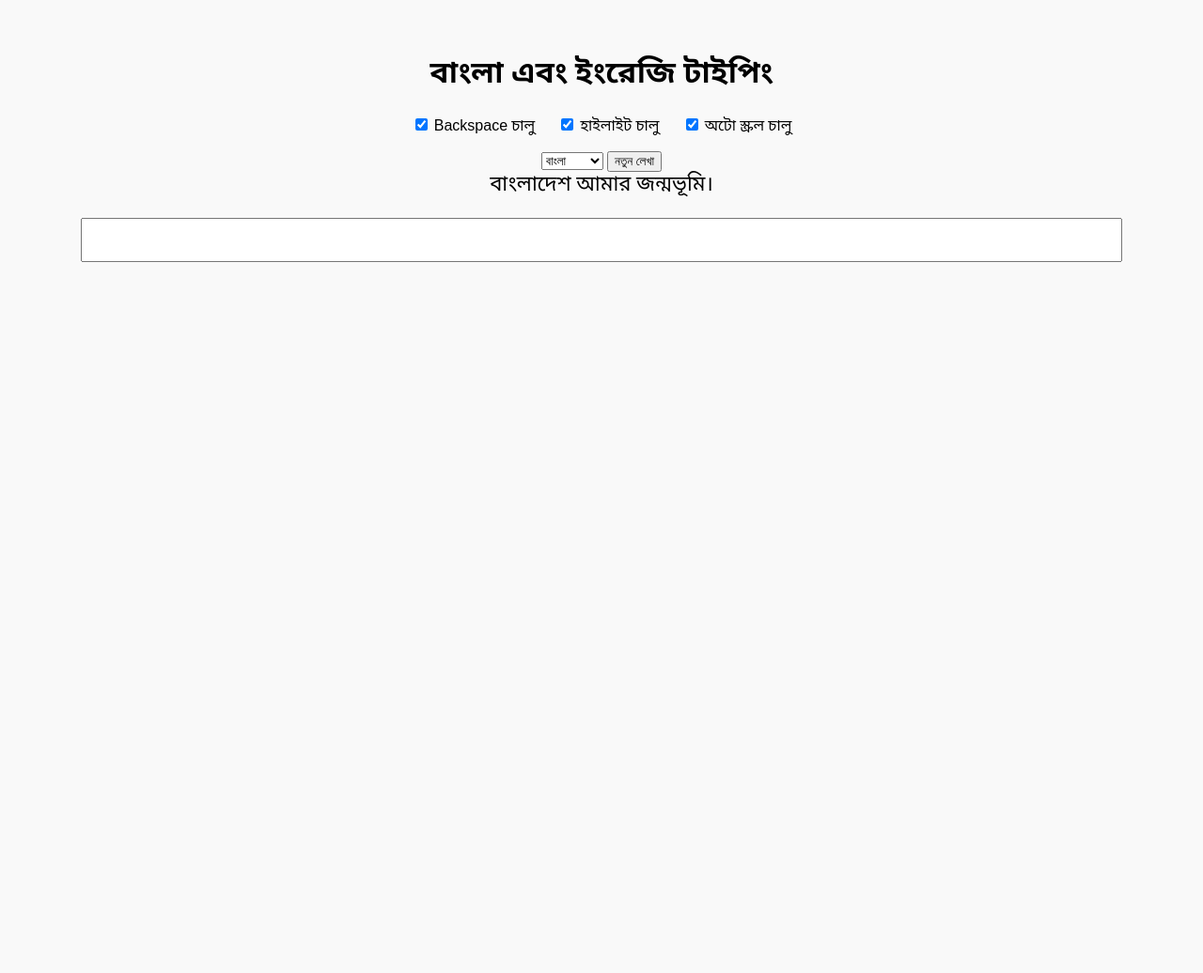
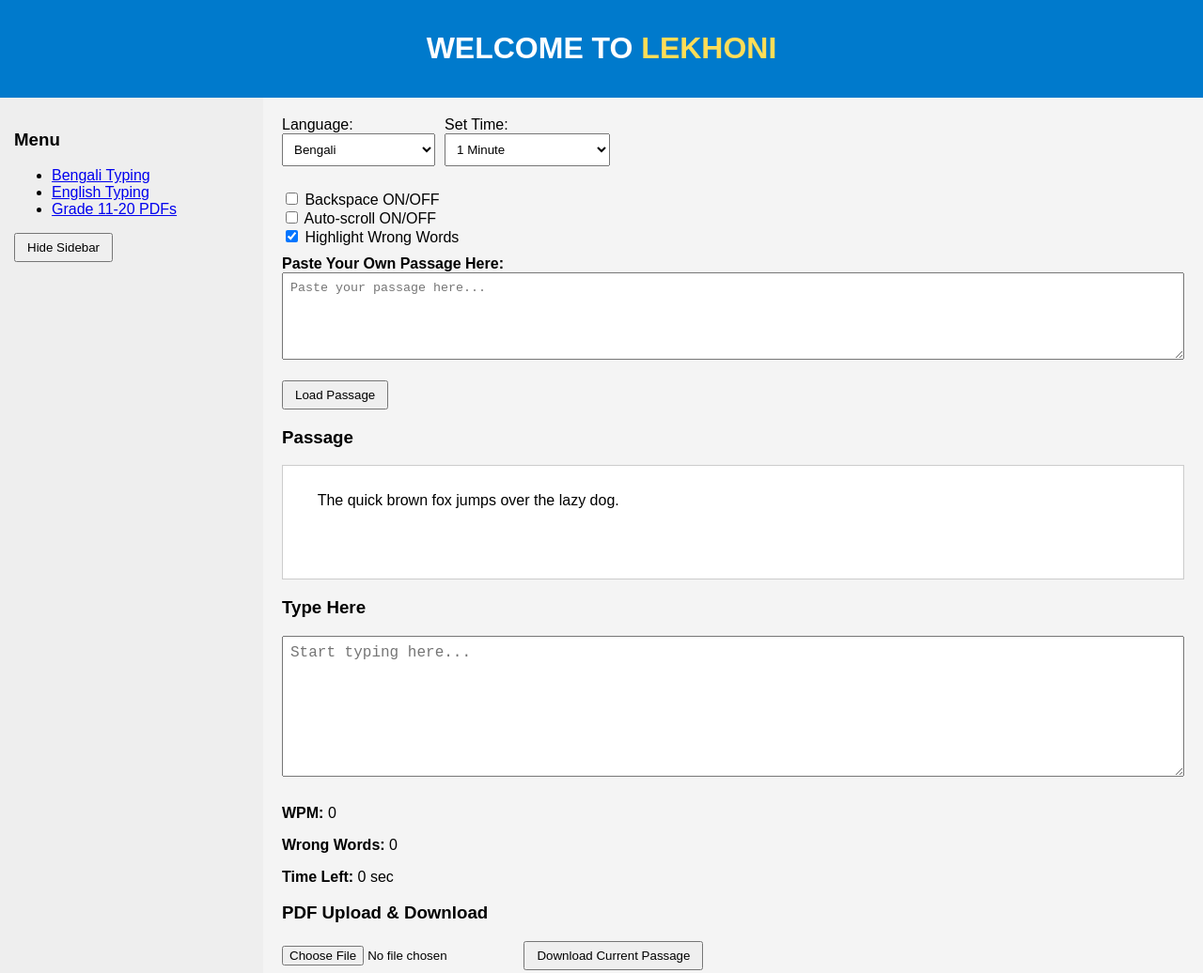
Before and after one commit to masud3610/Lekhoni, a plain HTML site: page index.html in a window 1280 px wide. Shown: the top 1036 px of the page at 94% size. Before the commit the page ends 800 px from the top, so only its background shows below. Drawn offline with Linux system fonts and the light colour scheme.

Commit message:
Update index.html

```diff
--- a/index.html
+++ b/index.html
@@ -1,164 +1,308 @@
 <!DOCTYPE html>
-<html lang="bn">
+<html lang="en">
 <head>
-  <meta charset="UTF-8">
-  <title>টাইপিং ওয়েবসাইট</title>
+  <meta charset="UTF-8" />
+  <meta name="viewport" content="width=device-width, initial-scale=1" />
+  <title>Lekhoni Typing Practice</title>
+  <script src="https://cdnjs.cloudflare.com/ajax/libs/pdf.js/3.4.120/pdf.min.js"></script>
   <style>
     body {
-      font-family: 'Noto Sans Bengali', Arial, sans-serif;
-      background: #f9f9f9;
-      padding: 30px;
+      font-family: Arial, sans-serif;
+      margin: 0; padding: 0;
+      background-color: #f4f4f4;
+    }
+    header, footer {
+      background-color: #007acc;
+      color: white;
       text-align: center;
+      padding: 12px 0;
     }
-    #quote {
-      font-size: 22px;
-      margin-bottom: 20px;
-      user-select: none;
+    .container {
+      display: flex;
+      flex-wrap: wrap;
+      min-height: 80vh;
     }
-    #input {
-      font-size: 20px;
-      width: 90%;
-      padding: 10px;
-      margin-bottom: 10px;
+    .sidebar {
+      width: 250px;
+      background-color: #eee;
+      padding: 15px;
     }
-    #stats {
-      margin-top: 15px;
+    .main {
+      flex: 1;
+      padding: 20px;
+      min-width: 300px;
     }
-    .correct {
-      color: green;
-    }
-    .incorrect {
-      color: red;
-    }
-    #controls {
-      margin: 15px 0;
-    }
-    label {
-      margin: 0 10px;
-    }
-    #warning {
-      color: red;
-      font-weight: bold;
+    .hidden {
       display: none;
     }
+    textarea, select, input[type="text"], input[type="number"] {
+      width: 100%;
+      padding: 8px;
+      margin-bottom: 10px;
+      box-sizing: border-box;
+    }
+    .passage-box {
+      border: 1px solid #ccc;
+      padding: 10px;
+      background-color: #fff;
+      height: 100px;
+      overflow-y: auto;
+      white-space: pre-wrap;
+    }
+    .typing-box {
+      height: 150px;
+      width: 100%;
+      font-size: 1rem;
+    }
+    .options {
+      display: flex;
+      gap: 10px;
+      flex-wrap: wrap;
+      margin-bottom: 15px;
+      align-items: center;
+    }
+    .complaint-box {
+      margin-top: 20px;
+    }
+    .toggle {
+      margin: 10px 0;
+    }
+    .highlight {
+      background-color: #ffcccc;
+      padding: 2px 4px;
+      border-radius: 4px;
+    }
+    button {
+      cursor: pointer;
+      padding: 6px 12px;
+    }
+    @media (max-width: 700px) {
+      .container {
+        flex-direction: column;
+      }
+      .sidebar {
+        width: 100%;
+        margin-bottom: 15px;
+      }
+    }
   </style>
-  <link href="https://fonts.googleapis.com/css2?family=Noto+Sans+Bengali&display=swap" rel="stylesheet">
 </head>
 <body>
-  <h1>বাংলা এবং ইংরেজি টাইপিং</h1>
 
-  <div id="controls">
-    <label><input type="checkbox" id="toggleBackspace" checked> Backspace চালু</label>
-    <label><input type="checkbox" id="toggleHighlight" checked> হাইলাইট চালু</label>
-    <label><input type="checkbox" id="toggleScroll" checked> অটো স্ক্রল চালু</label>
+<header>
+  <h1>WELCOME TO <span style="color: #ffdd57;">LEKHONI</span></h1>
+</header>
+
+<div class="container">
+  <div class="sidebar" id="sidebar">
+    <h3>Menu</h3>
+    <ul>
+      <li><a href="#">Bengali Typing</a></li>
+      <li><a href="#">English Typing</a></li>
+      <li><a href="#">Grade 11-20 PDFs</a></li>
+    </ul>
+    <button onclick="toggleSidebar()">Hide Sidebar</button>
   </div>
 
-  <div>
-    <select id="languageSelector">
-      <option value="bn">বাংলা</option>
+  <div class="main">
+
+    <div class="options">
+      <label>Language:
+        <select id="languageSelect">
+          <option value="bn">Bengali</option>
           <option value="en">English</option>
         </select>
-    <button onclick="newQuote()">নতুন লেখা</button>
+      </label>
+
+      <label>Set Time:
+        <select id="timeSelect">
+          <option value="60">1 Minute</option>
+          <option value="120">2 Minutes</option>
+          <option value="180">3 Minutes</option>
+          <option value="300">5 Minutes</option>
+          <option value="600">10 Minutes</option>
+          <option value="900">15 Minutes</option>
+        </select>
+      </label>
     </div>
 
-  <p id="warning">⚠️ আপনার সময় মাত্র ১ মিনিট বাকি!</p>
-  <div id="quote"></div>
-  <input type="text" id="input" autocomplete="off">
-  <div id="stats"></div>
+    <div class="toggle">
+      <label><input type="checkbox" id="toggleBackspace"> Backspace ON/OFF</label><br>
+      <label><input type="checkbox" id="toggleScroll"> Auto-scroll ON/OFF</label><br>
+      <label><input type="checkbox" id="toggleHighlight" checked> Highlight Wrong Words</label>
+    </div>
+
+    <!-- User passage paste area -->
+    <div class="mb-3">
+      <label for="userPassage" style="font-weight:bold;">Paste Your Own Passage Here:</label>
+      <textarea id="userPassage" rows="5" placeholder="Paste your passage here..."></textarea>
+      <button type="button" onclick="setUserPassage()" style="margin-top: 8px;">Load Passage</button>
+    </div>
+
+    <h3>Passage</h3>
+    <div class="passage-box" id="passage">
+      The quick brown fox jumps over the lazy dog.
+    </div>
+
+    <h3>Type Here</h3>
+    <textarea class="typing-box" id="typingBox" placeholder="Start typing here..."></textarea>
+
+    <div class="results">
+      <p><strong>WPM:</strong> <span id="wpm">0</span></p>
+      <p><strong>Wrong Words:</strong> <span id="wrongWords">0</span></p>
+      <p><strong>Time Left:</strong> <span id="timeLeft">0</span> sec</p>
+    </div>
+
+    <h3>PDF Upload & Download</h3>
+    <input type="file" id="pdfUpload" accept="application/pdf" />
+    <button onclick="downloadPDF()">Download Current Passage</button>
+
+    <div class="complaint-box">
+      <h4>Submit a Complaint</h4>
+      <textarea rows="4" placeholder="Write your complaint here..."></textarea>
+      <button>Submit</button>
+    </div>
+
+  </div>
+</div>
+
+<footer>
+  <p>&copy; 2025 Typing Website | Developed by Masud</p>
+</footer>
 
 <script>
-    const texts = {
-      bn: [
-        "আমি বাংলায় গান গাই।",
-        "বাংলাদেশ আমার জন্মভূমি।",
-        "সবার উপরে মানুষ সত্য।"
-      ],
-      en: [
-        "Typing in English is simple.",
-        "Practice makes a person perfect.",
-        "Knowledge is power."
-      ]
-    };
+  const typingBox = document.getElementById("typingBox");
+  const passageBox = document.getElementById("passage");
+  const wpmDisplay = document.getElementById("wpm");
+  const wrongDisplay = document.getElementById("wrongWords");
+  const timeLeftDisplay = document.getElementById("timeLeft");
+  const timeSelect = document.getElementById("timeSelect");
+  const toggleHighlight = document.getElementById("toggleHighlight");
+  const toggleBackspace = document.getElementById("toggleBackspace");
+  const toggleScroll = document.getElementById("toggleScroll");
+  const pdfUpload = document.getElementById("pdfUpload");
+  const userPassage = document.getElementById("userPassage");
 
-    let currentQuote = "";
-    let startTime;
-    let timeLimit = 180; // in seconds (3 mins)
-    let timerInterval;
+  let timer;
+  let timeLeft;
+  let started = false;
 
-    function newQuote() {
-      clearInterval(timerInterval);
-      const lang = document.getElementById("languageSelector").value;
-      currentQuote = texts[lang][Math.floor(Math.random() * texts[lang].length)];
-      document.getElementById("quote").textContent = currentQuote;
-      document.getElementById("input").value = "";
-      document.getElementById("stats").textContent = "";
-      document.getElementById("warning").style.display = "none";
-      startTime = new Date();
+  typingBox.addEventListener("keydown", (e) => {
+    if (!toggleBackspace.checked && e.key === "Backspace") {
+      e.preventDefault();
+    }
+  });
+
+  typingBox.addEventListener("input", () => {
+    if (!started) {
       startTimer();
+      started = true;
+      toggleHighlight.disabled = true;
     }
+    checkTyping();
+    if(toggleScroll.checked){
+      typingBox.scrollTop = typingBox.scrollHeight;
+    }
+  });
 
   function startTimer() {
-      timerInterval = setInterval(() => {
-        const elapsed = (new Date() - startTime) / 1000;
-        const remaining = timeLimit - elapsed;
-
-        if (remaining <= 60) {
-          document.getElementById("warning").style.display = "block";
-        }
-        if (remaining <= 0) {
-          clearInterval(timerInterval);
-          document.getElementById("input").disabled = true;
-          document.getElementById("stats").textContent += " ⏰ সময় শেষ!";
+    timeLeft = parseInt(timeSelect.value);
+    timeLeftDisplay.textContent = timeLeft;
+    timer = setInterval(() => {
+      timeLeft--;
+      timeLeftDisplay.textContent = timeLeft;
+      if (timeLeft <= 0) {
+        clearInterval(timer);
+        typingBox.disabled = true;
       }
     }, 1000);
   }
 
-    document.getElementById("input").addEventListener("keydown", function (e) {
-      if (!document.getElementById("toggleBackspace").checked && e.key === "Backspace") {
-        e.preventDefault();
+  function checkTyping() {
+    const typed = typingBox.value.trim().split(/\s+/);
+    const original = passageBox.textContent.trim().split(/\s+/);
+    let wrong = 0;
+    let resultHTML = "";
+
+    for (let i = 0; i < original.length; i++) {
+      if (typed[i] === undefined) {
+        resultHTML += original[i] + " ";
+        continue;
+      }
+      if (typed[i] !== original[i]) {
+        wrong++;
+        if (toggleHighlight.checked) {
+          resultHTML += `<span class="highlight">${original[i]}</span> `;
+        } else {
+          resultHTML += original[i] + " ";
+        }
+      } else {
+        resultHTML += original[i] + " ";
+      }
+    }
+
+    passageBox.innerHTML = resultHTML.trim();
+
+    const minutes = (parseInt(timeSelect.value) - timeLeft) / 60;
+    const wpm = minutes > 0 ? Math.round((typed.length - wrong) / minutes) : 0;
+    wpmDisplay.textContent = wpm;
+    wrongDisplay.textContent = wrong;
+  }
+
+  function toggleSidebar() {
+    const sidebar = document.getElementById("sidebar");
+    sidebar.classList.toggle("hidden");
+  }
+
+  pdfUpload.addEventListener("change", function () {
+    const file = this.files[0];
+    if (file && file.type === "application/pdf") {
+      const fileReader = new FileReader();
+      fileReader.onload = function () {
+        const typedArray = new Uint8Array(this.result);
+        pdfjsLib.getDocument(typedArray).promise.then(function (pdf) {
+          pdf.getPage(1).then(function (page) {
+            page.getTextContent().then(function (textContent) {
+              const textItems = textContent.items.map(item => item.str);
+              const finalText = textItems.join(" ");
+              passageBox.textContent = finalText;
+            });
+          });
+        });
+      };
+      fileReader.readAsArrayBuffer(file);
+    } else {
+      alert("Please upload a valid PDF file.");
     }
   });
 
-    document.getElementById("input").addEventListener("input", function () {
-      const input = this.value;
-      const highlight = document.getElementById("toggleHighlight").checked;
-      let correct = 0;
-      for (let i = 0; i < input.length; i++) {
-        if (input[i] === currentQuote[i]) correct++;
-      }
-      const elapsed = (new Date() - startTime) / 1000;
-      const wpm = Math.round((correct / 5) / (elapsed / 60));
-      const accuracy = Math.round((correct / input.length) * 100 || 0);
-      document.getElementById("stats").textContent = `WPM: ${wpm}, সঠিকতা: ${accuracy}%`;
-
-      if (input === currentQuote) {
-        document.getElementById("stats").textContent += " ✅ সম্পন্ন!";
-        clearInterval(timerInterval);
+  function downloadPDF() {
+    const blob = new Blob([passageBox.textContent], { type: "application/pdf" });
+    const link = document.createElement("a");
+    link.href = URL.createObjectURL(blob);
+    link.download = "passage.pdf";
+    document.body.appendChild(link);
+    link.click();
+    document.body.removeChild(link);
   }
 
-      if (highlight) {
-        const quoteEl = document.getElementById("quote");
-        let display = "";
-        for (let i = 0; i < currentQuote.length; i++) {
-          if (i < input.length) {
-            display += `<span class='${input[i] === currentQuote[i] ? "correct" : "incorrect"}'>${currentQuote[i]}</span>`;
-          } else {
-            display += currentQuote[i];
+  function setUserPassage() {
+    const userText = userPassage.value.trim();
+    if (userText.length === 0) {
+      alert('Please paste some text first!');
+      return;
     }
+    passageBox.textContent = userText;
+    typingBox.value = '';
+    started = false;
+    timeLeftDisplay.textContent = timeSelect.value;
+    typingBox.disabled = false;
+    toggleHighlight.disabled = false;
+    clearInterval(timer);
+    wpmDisplay.textContent = 0;
+    wrongDisplay.textContent = 0;
   }
-        quoteEl.innerHTML = display;
-      }
-    });
+</script>
 
-    document.addEventListener("copy", (e) => e.preventDefault());
-
-    document.getElementById("input").addEventListener("focus", () => {
-      if (document.getElementById("toggleScroll").checked) {
-        document.getElementById("input").scrollIntoView({ behavior: "smooth" });
-      }
-    });
-
-    newQuote();
-  </script>
 </body>
 </html>
```
Lines whose indentation alone changed are shown as unchanged.
